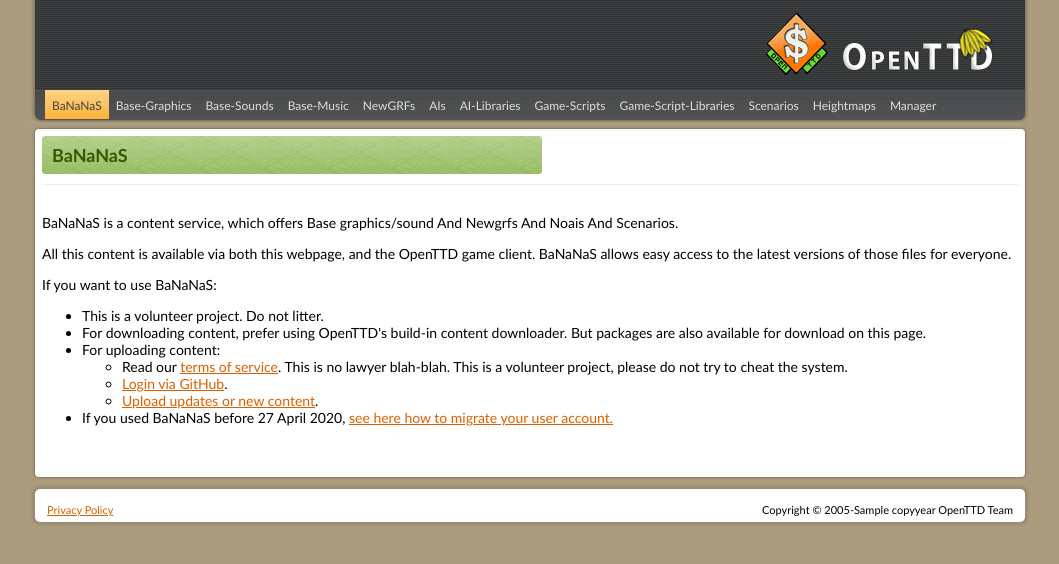
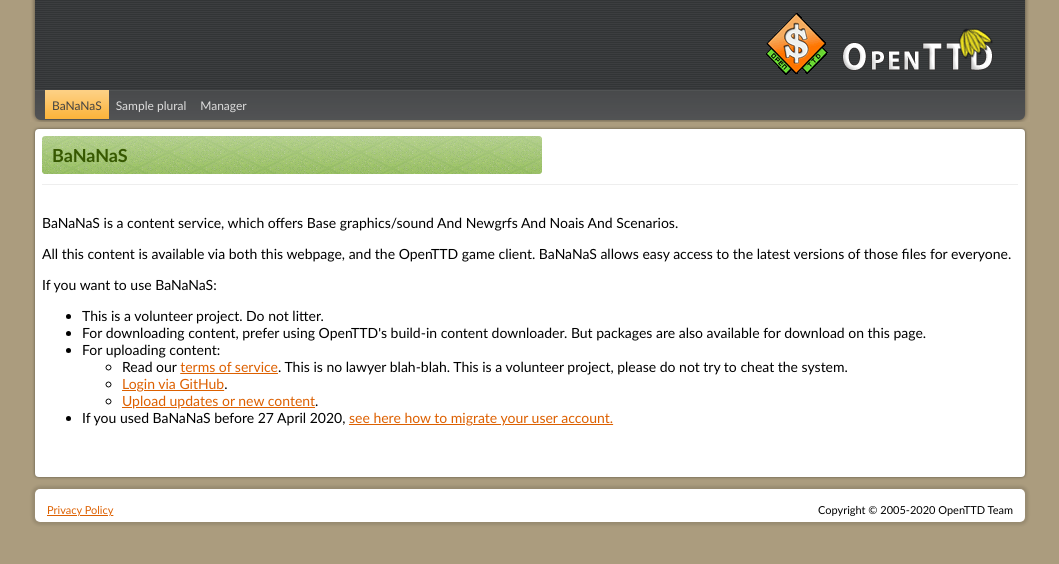
Before and after one commit to OpenTTD/bananas-frontend-web, a Python web app: template webclient/templates/main.html in a window 1280 px wide. Shown: the top 564 px of the page, without its empty margins (110-1169 px from the left). Run offline with Jinja, Linux system fonts and the light colour scheme; the template is opened without the code that fills it: most values are stand-ins (such as "Sample title", 1, 10 or a date in 2020).

Commit message:
Add #23: Display prettier names for content-types.

```diff
--- a/webclient/templates/base.html
+++ b/webclient/templates/base.html
@@ -34,16 +34,9 @@
     <div id="navigation-right"></div>
     <ul id="navigation-bar">
         <li {% if selected_nav == "bananas" %}class="selected"{% endif %}><a href="/">BaNaNaS</a></li>
-        <li {% if selected_nav == "base-graphics" %}class="selected"{% endif %}><a href="/package/base-graphics">Base-Graphics</a></li>
-        <li {% if selected_nav == "base-sounds" %}class="selected"{% endif %}><a href="/package/base-sounds">Base-Sounds</a></li>
-        <li {% if selected_nav == "base-music" %}class="selected"{% endif %}><a href="/package/base-music">Base-Music</a></li>
-        <li {% if selected_nav == "newgrf" %}class="selected"{% endif %}><a href="/package/newgrf">NewGRFs</a></li>
-        <li {% if selected_nav == "ai" %}class="selected"{% endif %}><a href="/package/ai">AIs</a></li>
-        <li {% if selected_nav == "ai-library" %}class="selected"{% endif %}><a href="/package/ai-library">AI-Libraries</a></li>
-        <li {% if selected_nav == "game-script" %}class="selected"{% endif %}><a href="/package/game-script">Game-Scripts</a></li>
-        <li {% if selected_nav == "game-script-library" %}class="selected"{% endif %}><a href="/package/game-script-library">Game-Script-Libraries</a></li>
-        <li {% if selected_nav == "scenario" %}class="selected"{% endif %}><a href="/package/scenario">Scenarios</a></li>
-        <li {% if selected_nav == "heightmap" %}class="selected"{% endif %}><a href="/package/heightmap">Heightmaps</a></li>
+        {% for key, name in globals.content_types.items() %}
+        <li {% if selected_nav == key %}class="selected"{% endif %}><a href="/package/{{ key }}">{{ name.plural }}</a></li>
+        {% endfor %}
         <li {% if selected_nav == "manager" %}class="selected"{% endif %}><a href="/manager">Manager</a></li>
     </ul>
 </nav>
@@ -71,7 +64,7 @@
         <a href="https://www.openttd.org/policy.html">Privacy Policy</a>
     </div>
     <div id="content-bottom-copyright">
-        Copyright &copy; 2005-{{ copyyear }} OpenTTD Team
+        Copyright &copy; 2005-{{ globals.copyright_year }} OpenTTD Team
     </div>
 </footer>
 </body>
--- a/webclient/templates/manager_package_list.html
+++ b/webclient/templates/manager_package_list.html
@@ -27,7 +27,7 @@
 <tbody>
 {% for package in packages %}
     <tr class="{{ loop.cycle('odd', 'even') }}">
-        <td>{{ package["content-type"] }}</td>
+        <td>{{ globals.content_types[package["content-type"]].singular }}</td>
         <td>{{ package["unique-id"] }}</td>
         <td><a href="/manager/{{ package["content-type"] }}/{{ package["unique-id"] }}">{{ package["name"] }}</a></td>
         <td>{{ package["num-all"] }}</td>
--- a/webclient/templates/package_list.html
+++ b/webclient/templates/package_list.html
@@ -1,7 +1,7 @@
 {% set selected_nav = content_type %}
 {% extends 'base.html' %}
 {% block header %}
-    <h1>{% block title %}{{ content_type }}{% endblock %}</h1>
+    <h1>{% block title %}{{ globals.content_types[content_type].plural }}{% endblock %}</h1>
 {% endblock %}
 {% block content %}
 
```
Also changed, not shown: webclient/helpers.py (+25 -1 lines).
